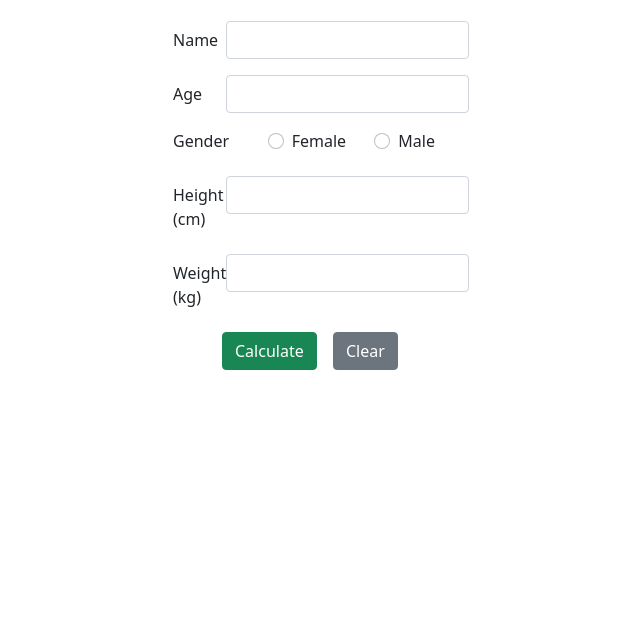
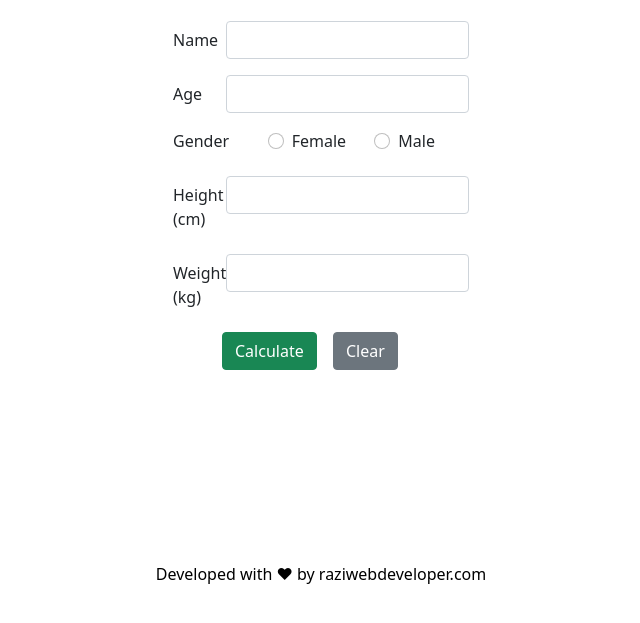
Before and after one commit to Razieh-Abedi/BMI-calculator, a plain HTML site: page index.html in a window 1280 px wide. Shown: the part 155-778 px from the top of the page, without its empty margins (319-959 px from the left). Drawn offline with nearby package versions, Linux system fonts and the light colour scheme.

Commit message:
created the footer

```diff
--- a/index.html
+++ b/index.html
@@ -113,6 +113,14 @@
       </div>
       <div id="result" class="text-center"></div>
     </main>
+    <footer>
+      <a
+        href="https://raziwebdeveloper.com/"
+        target="_blank"
+        class="footer-site-credit"
+        >Developed with ❤ by raziwebdeveloper.com</a
+      >
+    </footer>
     <script
       src="https://cdn.jsdelivr.net/npm/bootstrap@5.0.2/dist/js/bootstrap.bundle.min.js"
       integrity="sha384-MrcW6ZMFYlzcLA8Nl+NtUVF0sA7MsXsP1UyJoMp4YLEuNSfAP+JcXn/tWtIaxVXM"
--- a/style.css
+++ b/style.css
@@ -5,3 +5,16 @@ input[type="number"]::-webkit-outer-spin-button {
   opacity: 0;
   margin: 0;
 }
+/* Footer */
+footer {
+  height: 10rem;
+}
+.footer-site-credit {
+  text-decoration: none;
+  text-align: center;
+  color: black;
+  padding-top: 9rem;
+  margin: auto;
+  display: block;
+  width: 50%;
+}
```
